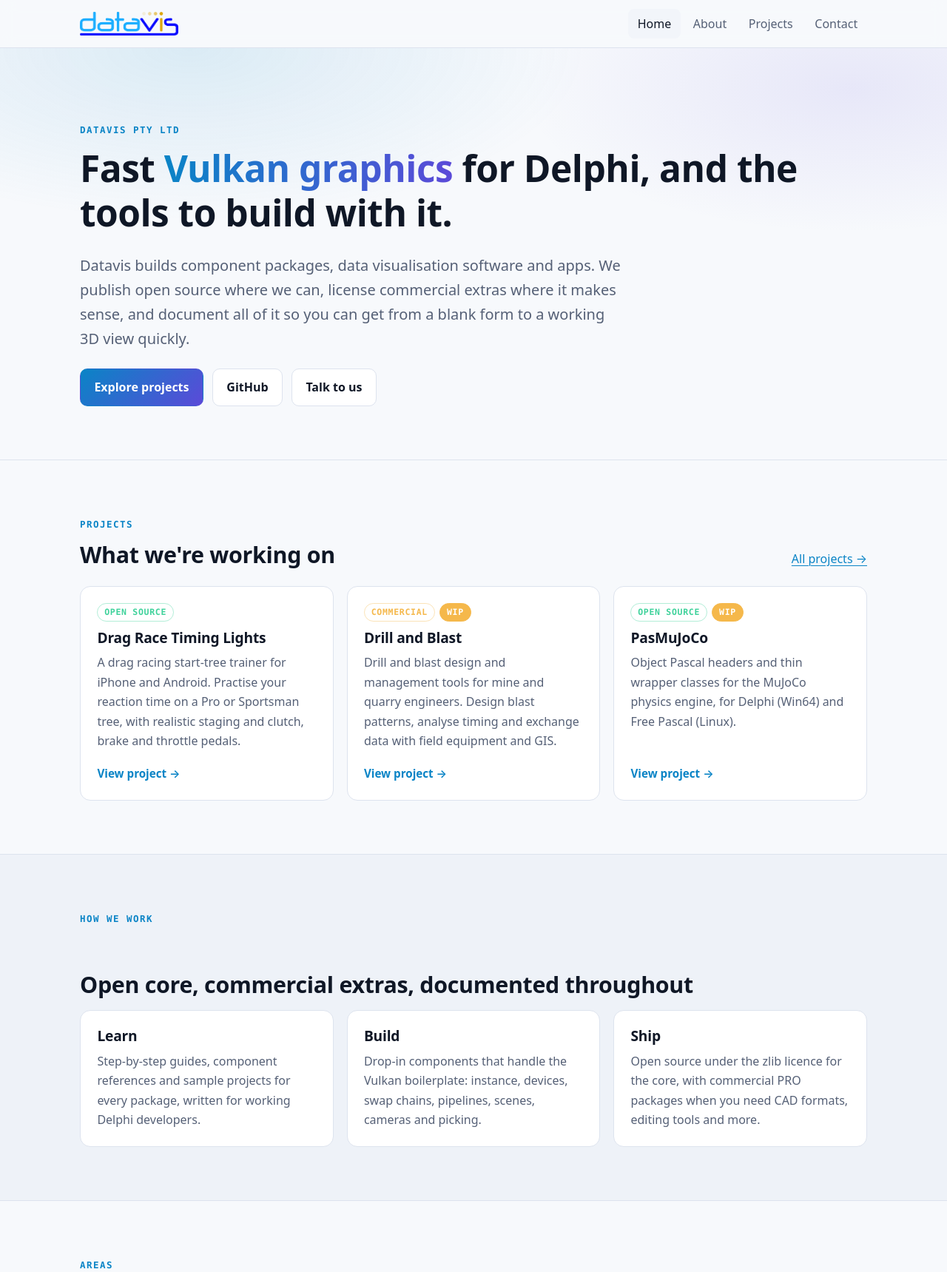
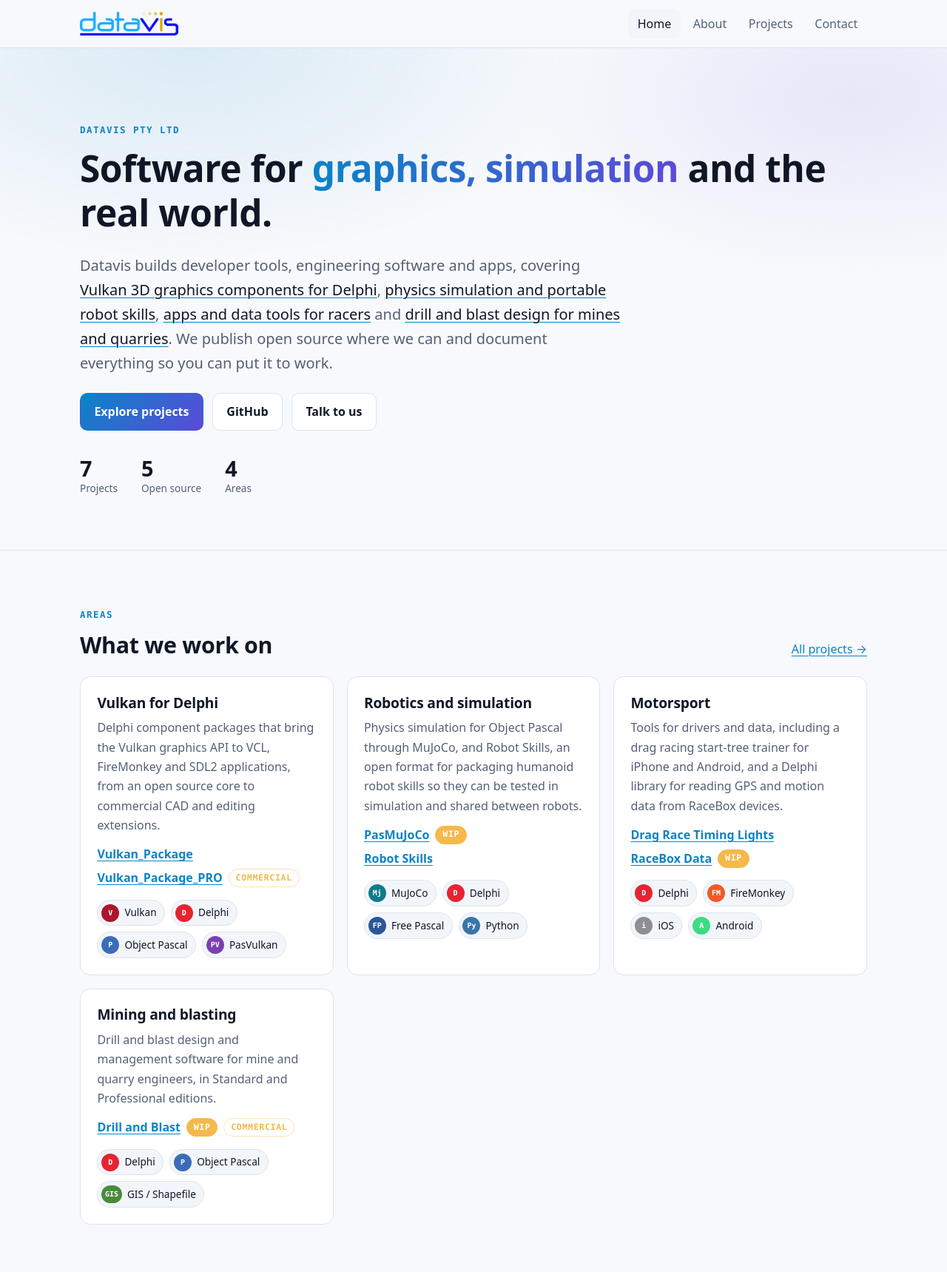
Before and after one commit to JohnHutch123/datavis.com.au, an Astro site: page / in a window 1280 px wide. Shown: the top 1719 px of the page at 74% size. Built offline with nearby package versions, Linux system fonts and the light colour scheme; Astro itself is replaced by a stand-in of ours.

Commit message:
Make the home page cover every project area
- Hero introduces all four areas, linking to each group, with project counts
- "What we work on" lists each group with its projects, WIP and
  commercial badges
- Broader How we work, Built with and About text; site description,
  tagline and link-preview card no longer Vulkan-only

Co-Authored-By: Claude Opus 5.5 <noreply@anthropic.com>

```diff
--- a/scripts/make-images.mjs
+++ b/scripts/make-images.mjs
@@ -96,8 +96,8 @@ await (await squareIcon(48, 4)).toFile(OUT('favicon.png'));
 console.log('images/logo-512.png 512x512, favicon.png 48x48');
 
 // Link-preview card.
-const lines = ['Vulkan graphics for Delphi,', 'data visualisation and apps'];
-const chips = ['Vulkan', 'Delphi', 'Object Pascal', 'GitHub', 'Claude'];
+const lines = ['Graphics, simulation and', 'engineering software'];
+const chips = ['Vulkan', 'MuJoCo', 'Delphi', 'Robotics', 'Motorsport', 'Mining'];
 const font = "'Segoe UI', 'Helvetica Neue', Arial, sans-serif";
 let x = 96;
 const chipSvg = chips
--- a/src/pages/index.astro
+++ b/src/pages/index.astro
@@ -1,30 +1,44 @@
 ---
 import Base from '../layouts/Base.astro';
-import ProjectCard from '../components/ProjectCard.astro';
 import TechBadges from '../components/TechBadges.astro';
 import { site } from '../site.config';
-import { getGroups, getProjects, getApps, groupUrl, appUrl } from '../lib/content';
+import { getGroups, getProjects, getApps, groupUrl, projectUrl, appUrl } from '../lib/content';
 
 const groups = await getGroups();
 const projects = await getProjects();
 const apps = await getApps();
-const featured = projects.slice(0, 3);
+const openSource = projects.filter((p) => p.data.visibility === 'public').length;
+
+// One line per area for the hero, linking to each group. Edit the wording here.
+const areaBlurb: Record<string, string> = {
+  vulkan: 'Vulkan 3D graphics components for Delphi',
+  robotics: 'physics simulation and portable robot skills',
+  motorsport: 'apps and data tools for racers',
+  mining: 'drill and blast design for mines and quarries',
+};
 ---
 <Base title={site.name}>
   <section class="hero">
     <div class="wrap">
       <span class="eyebrow">{site.legalName}</span>
-      <h1>Fast <span class="grad">Vulkan graphics</span> for Delphi, and the tools to build with it.</h1>
+      <h1>Software for <span class="grad">graphics, simulation</span> and the real world.</h1>
       <p class="lead">
-        Datavis builds component packages, data visualisation software and apps. We publish open source
-        where we can, license commercial extras where it makes sense, and document all of it so you can
-        get from a blank form to a working 3D view quickly.
+        Datavis builds developer tools, engineering software and apps, covering
+        {groups.map((g, i) => (
+          <>{i > 0 && (i === groups.length - 1 ? ' and ' : ', ')}<a href={groupUrl(g.id)}>{areaBlurb[g.id] ?? g.data.title.toLowerCase()}</a></>
+        ))}.
+        We publish open source where we can and document everything so you can put it to work.
       </p>
       <div class="actions">
         <a class="btn primary" href="/projects/">Explore projects</a>
         <a class="btn" href={site.github.url} rel="noopener">GitHub</a>
         <a class="btn" href="/contact/">Talk to us</a>
       </div>
+      <dl class="stats">
+        <div><dt>Projects</dt><dd>{projects.length}</dd></div>
+        <div><dt>Open source</dt><dd>{openSource}</dd></div>
+        <div><dt>Areas</dt><dd>{groups.length}</dd></div>
+      </dl>
     </div>
   </section>
 
@@ -32,13 +46,31 @@ const featured = projects.slice(0, 3);
     <div class="wrap">
       <div class="section-head">
         <div>
-          <span class="eyebrow">Projects</span>
-          <h2>What we're working on</h2>
+          <span class="eyebrow">Areas</span>
+          <h2>What we work on</h2>
         </div>
         <a href="/projects/">All projects →</a>
       </div>
-      <div class="grid">
-        {featured.map((p) => <ProjectCard project={p} />)}
+      <div class="grid areas">
+        {groups.map((g) => {
+          const items = projects.filter((p) => p.data.group.id === g.id);
+          return (
+            <article class="card area">
+              <h3><a href={groupUrl(g.id)}>{g.data.title}</a></h3>
+              <p>{g.data.summary}</p>
+              <ul class="proj-list">
+                {items.map((p) => (
+                  <li>
+                    <a href={projectUrl(p)}>{p.data.title}</a>
+                    {p.data.status === 'wip' && <span class="pill wip" title="Work in progress">WIP</span>}
+                    {p.data.visibility === 'private' && <span class="pill private">Commercial</span>}
+                  </li>
+                ))}
+              </ul>
+              <TechBadges items={g.data.tech.slice(0, 4)} />
+            </article>
+          );
+        })}
       </div>
     </div>
   </section>
@@ -46,60 +78,53 @@ const featured = projects.slice(0, 3);
   <section class="section alt">
     <div class="wrap">
       <span class="eyebrow">How we work</span>
-      <h2>Open core, commercial extras, documented throughout</h2>
+      <h2>Open where we can, commercial where it counts</h2>
       <div class="grid">
         <div class="card">
-          <h3>Learn</h3>
-          <p>Step-by-step guides, component references and sample projects for every package, written for working Delphi developers.</p>
+          <h3>Open source</h3>
+          <p>Libraries like Vulkan_Package, PasMuJoCo, RaceBox Data and the Robot Skills format are free on GitHub under permissive licences.</p>
         </div>
         <div class="card">
-          <h3>Build</h3>
-          <p>Drop-in components that handle the Vulkan boilerplate: instance, devices, swap chains, pipelines, scenes, cameras and picking.</p>
+          <h3>Commercial</h3>
+          <p>Products that need sustained investment, such as Vulkan_Package_PRO and Drill and Blast, are licensed commercially and fund the open work.</p>
         </div>
         <div class="card">
-          <h3>Ship</h3>
-          <p>Open source under the zlib licence for the core, with commercial PRO packages when you need CAD formats, editing tools and more.</p>
+          <h3>Documented</h3>
+          <p>Every project has guides and references, and every app has clear support and privacy pages. Work in progress is labelled as such.</p>
         </div>
       </div>
     </div>
   </section>
 
+  {apps.length > 0 && (
     <section class="section">
       <div class="wrap">
-      <span class="eyebrow">Areas</span>
-      <h2>Project groups</h2>
-      <div class="grid">
-        {groups.map((g) => (
-          <a class="card" href={groupUrl(g.id)}>
-            <h3>{g.data.title}</h3>
-            <p>{g.data.summary}</p>
-            <span class="more">Open group →</span>
-          </a>
-        ))}
-      </div>
-      {apps.length > 0 && (
-        <>
+        <span class="eyebrow">Apps</span>
         <h2>Apps</h2>
         <div class="grid">
           {apps.map((a) => (
             <a class="card" href={appUrl(a.id)}>
+              <div class="pills">{a.data.platforms.map((pl) => <span class="pill">{pl}</span>)}</div>
               <h3>{a.data.name}</h3>
               <p>{a.data.summary}</p>
-                <span class="more">Details and downloads →</span>
+              <span class="more">Details, support and privacy →</span>
             </a>
           ))}
         </div>
-        </>
-      )}
       </div>
     </section>
+  )}
 
   <section class="section alt">
     <div class="wrap">
       <span class="eyebrow">Built with</span>
       <h2>The tools behind our work</h2>
-      <p class="muted">Our software is written in Delphi and Object Pascal on the Vulkan API, versioned on GitHub, and developed with help from AI coding assistants such as Claude.</p>
-      <TechBadges items={['vulkan', 'delphi', 'pascal', 'pasvulkan', 'glsl', 'sdl2', 'github', 'claude']} />
+      <p class="muted">
+        Most of our software is written in Delphi and Object Pascal, with Free Pascal on Linux and Python where
+        it fits. We build on open standards and engines such as Vulkan and MuJoCo, publish on GitHub, and use AI
+        coding assistants such as Claude for review, testing and documentation.
+      </p>
+      <TechBadges items={['delphi', 'pascal', 'freepascal', 'python', 'vulkan', 'mujoco', 'fmx', 'ios', 'android', 'bluetooth', 'gis', 'postgresql', 'github', 'claude']} />
     </div>
   </section>
 </Base>
--- a/src/site.config.ts
+++ b/src/site.config.ts
@@ -8,9 +8,9 @@ export const site = {
   legalName: 'Datavis Pty Ltd',
   // Fill in your ABN; leave '' to hide it.
   abn: '80 094 434 849',
-  tagline: 'Graphics, data visualisation and developer tools',
+  tagline: 'Graphics, simulation and engineering software',
   description:
-    'Datavis Pty Ltd builds Vulkan graphics components for Delphi, data visualisation software and mobile apps.',
+    'Datavis Pty Ltd builds Vulkan graphics components for Delphi, MuJoCo simulation and robot skill tools, motorsport apps and data tools, and drill and blast software.',
   url: 'https://www.datavis.com.au',
   country: 'Australia',
   // Suggested: create support@ and privacy@ aliases that forward to your inbox.
--- a/src/styles/global.css
+++ b/src/styles/global.css
@@ -122,6 +122,17 @@ a.card:hover { border-color: var(--accent); transform: translateY(-2px); }
 .pill { display: inline-flex; align-items: center; gap: 0.35rem; font: 600 0.72rem/1 var(--mono); text-transform: uppercase; letter-spacing: 0.06em; padding: 0.35rem 0.55rem; border-radius: 999px; border: 1px solid var(--line); color: var(--muted); width: fit-content; }
 .pill.public { color: var(--ok); border-color: color-mix(in srgb, var(--ok) 40%, transparent); }
 .pill.private { color: var(--warn); border-color: color-mix(in srgb, var(--warn) 40%, transparent); }
+.hero .lead a { color: var(--text); text-decoration-color: var(--accent); }
+.stats { display: flex; flex-wrap: wrap; gap: 2rem; margin: 2.2rem 0 0; }
+.stats div { display: flex; flex-direction: column-reverse; }
+.stats dt { color: var(--muted); font-size: 0.85rem; }
+.stats dd { margin: 0; font: 700 1.8rem/1.1 var(--font); }
+.areas { grid-template-columns: repeat(auto-fill, minmax(min(100%, 340px), 1fr)); }
+.card.area h3 a { color: var(--text); text-decoration: none; }
+.card.area h3 a:hover { color: var(--accent); }
+.proj-list { list-style: none; margin: 0.2rem 0 0.4rem; padding: 0; display: flex; flex-direction: column; gap: 0.35rem; }
+.proj-list li { display: flex; align-items: center; gap: 0.5rem; flex-wrap: wrap; }
+.proj-list a { font-weight: 600; }
 .pill.wip { color: var(--accent-ink); background: var(--warn); border-color: var(--warn); }
 .pills { display: flex; flex-wrap: wrap; gap: 0.4rem; }
 .side .refs li { display: flex; flex-direction: column; gap: 0.1rem; margin-bottom: 0.35rem; }
```
Also changed, not shown: src/pages/about.astro (+10 -9 lines), public/images/og.png. Lines whose indentation alone changed are shown as unchanged.
